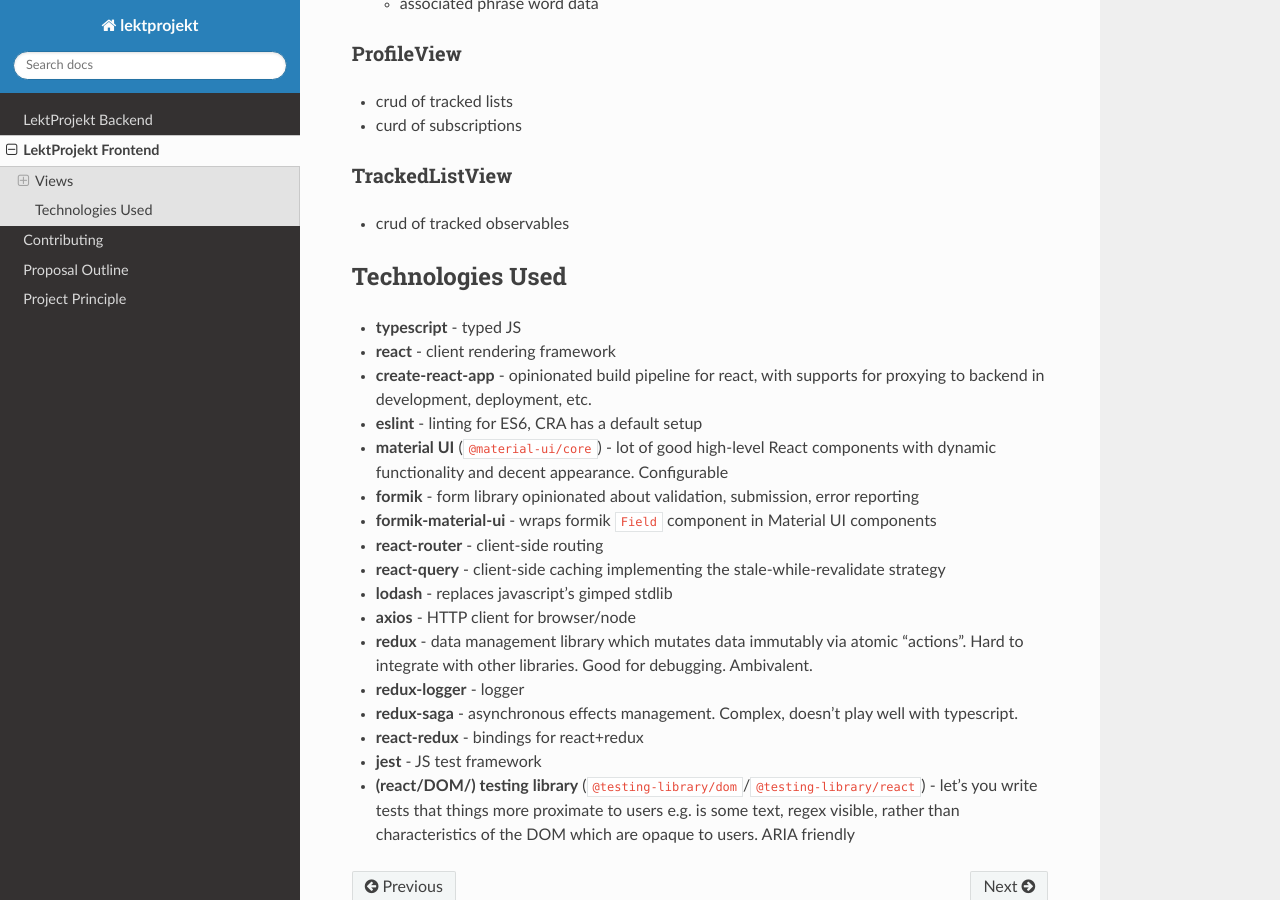
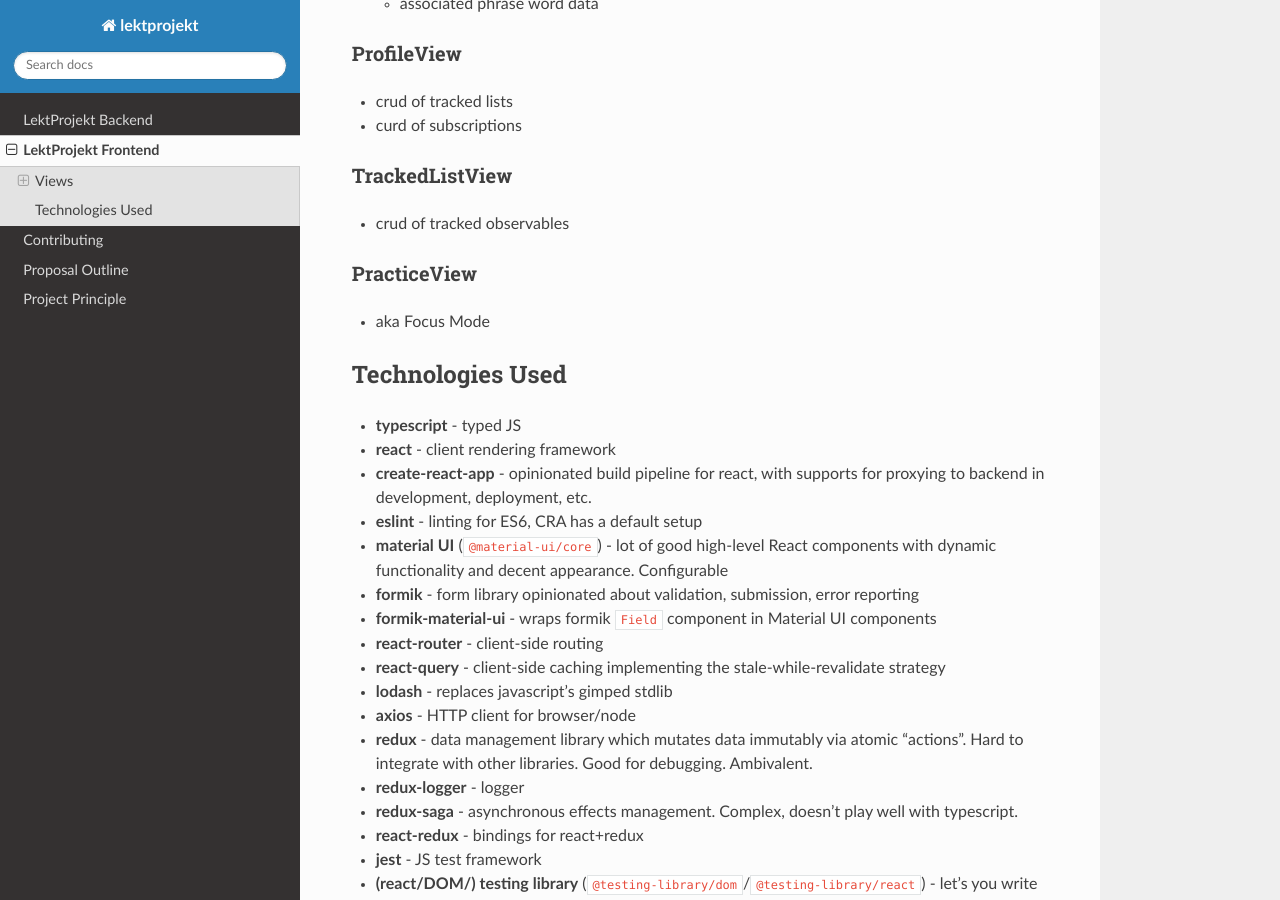
Before and after one commit to psacawa/lektprojekt, a Sphinx documentation site: the page built from docs/frontend.rst, in a window 1280 px wide and 900 px high, scrolled down 806 px. Built offline with Sphinx 7.4.7 and the Read the Docs theme 2.0.0, drawn with Linux system fonts in a browser that asks for light colours.

Commit message:
Doc: Test commit for docs

```diff
--- a/docs/frontend.rst
+++ b/docs/frontend.rst
@@ -52,6 +52,12 @@ TrackedListView
 
 - crud of tracked observables
 
+PracticeView
+~~~~~~~~~~~~~~~
+
+- aka Focus Mode
+
+
 
 Technologies Used
 ----------------------
```
